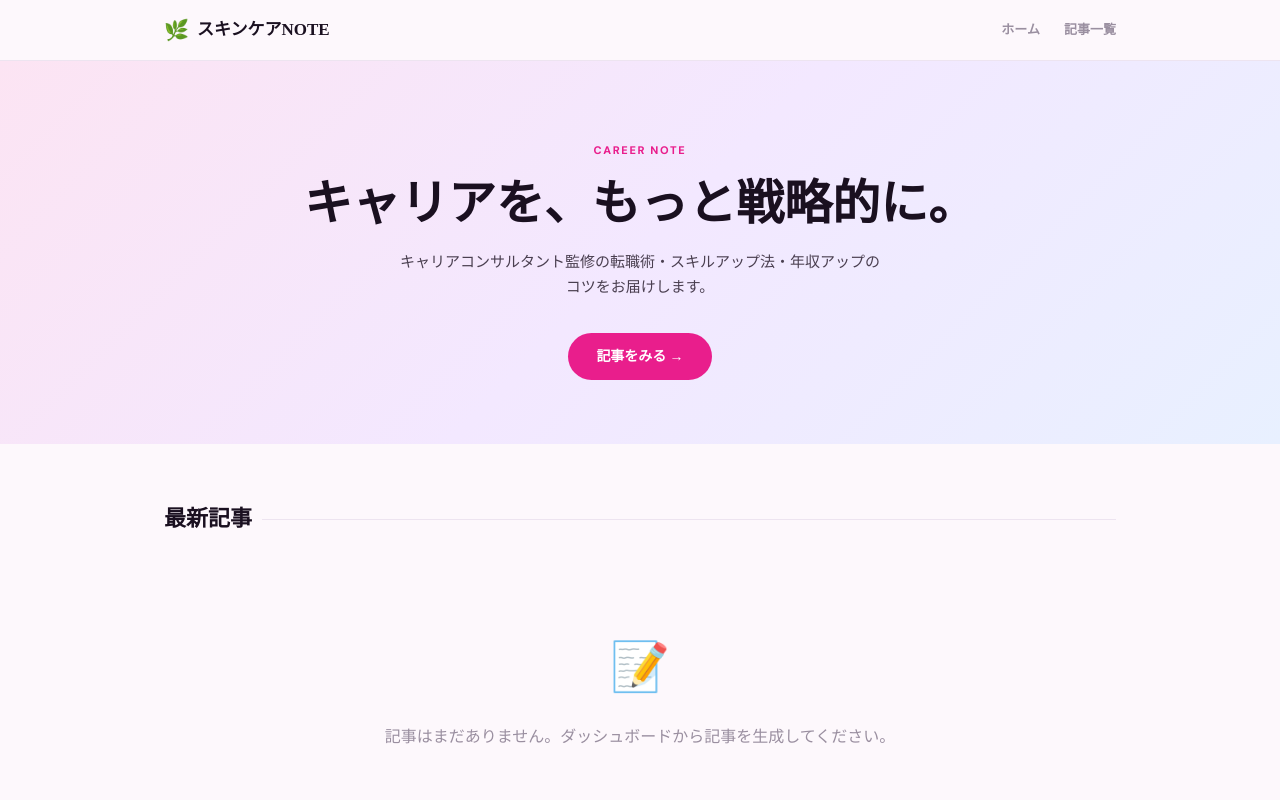
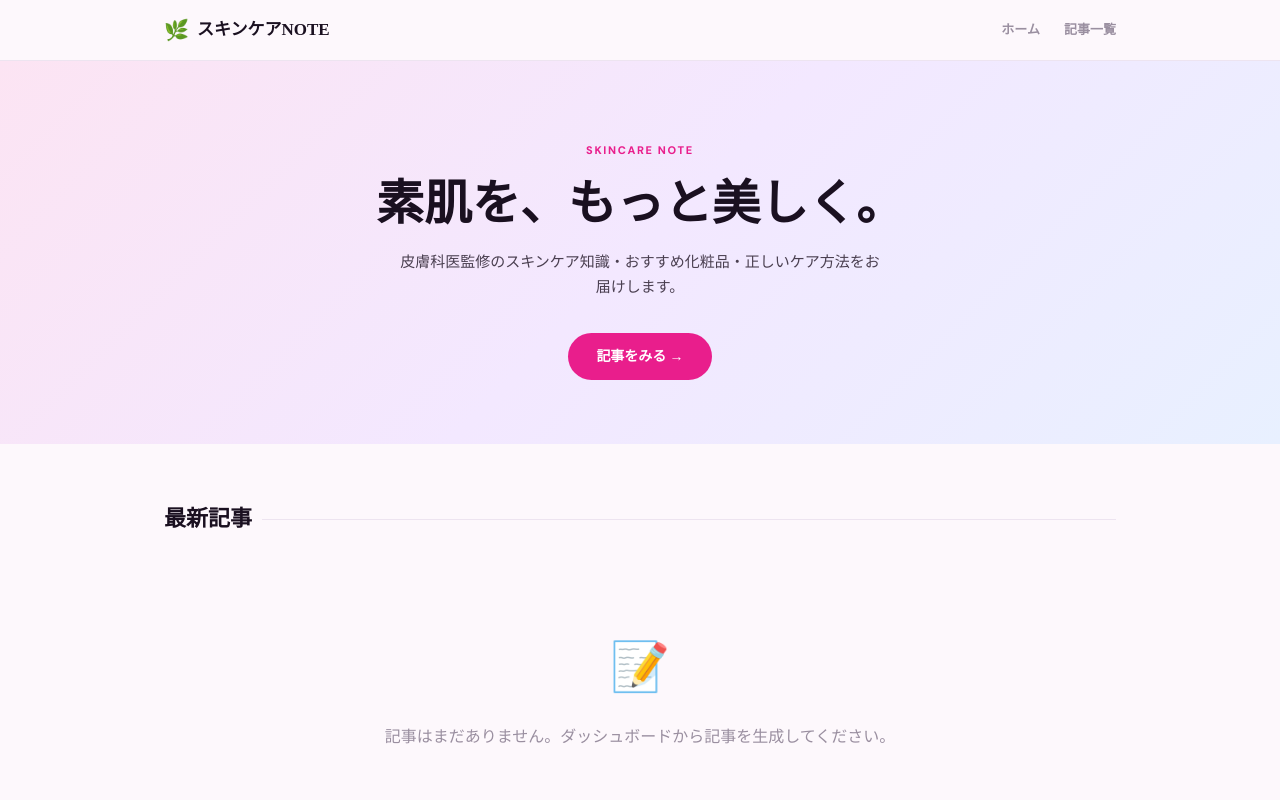
Before and after one commit to okuwabara07-gif/skincare-note-jp, a Next.js app: page / in a window 1280 px wide. Shown: the top 800 px of the page. Built offline with nearby package versions, Linux system fonts and the light colour scheme.

Commit message:
fix: update page for スキンケアNOTE

```diff
--- a/app/page.tsx
+++ b/app/page.tsx
@@ -6,9 +6,9 @@ export default function HomePage() {
   return (
     <>
       <section className="hero">
-        <p className="hero-eyebrow">Career Note</p>
-        <h1 className="hero-title">キャリアを、もっと戦略的に。</h1>
-        <p className="hero-sub">キャリアコンサルタント監修の転職術・スキルアップ法・年収アップのコツをお届けします。</p>
+        <p className="hero-eyebrow">Skincare Note</p>
+        <h1 className="hero-title">素肌を、もっと美しく。</h1>
+        <p className="hero-sub">皮膚科医監修のスキンケア知識・おすすめ化粧品・正しいケア方法をお届けします。</p>
         <Link href="/blog" style={{ display: 'inline-block', background: 'var(--pink)', color: '#fff', padding: '12px 28px', borderRadius: '50px', fontWeight: 700, fontSize: 14, textDecoration: 'none' }}>
           記事をみる →
         </Link>
```
